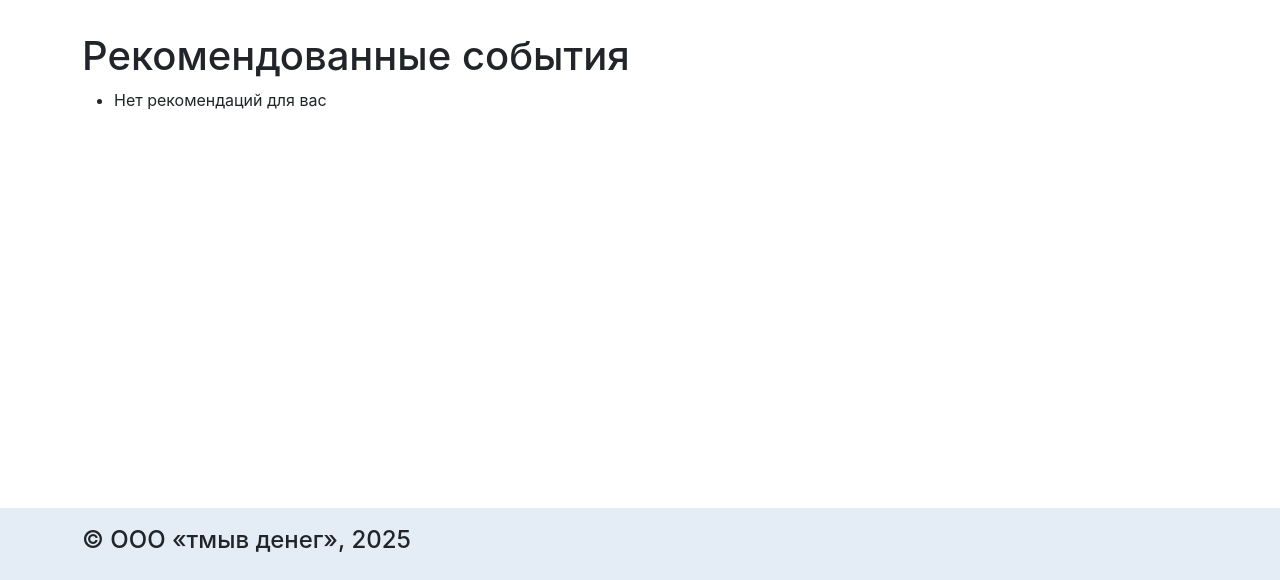
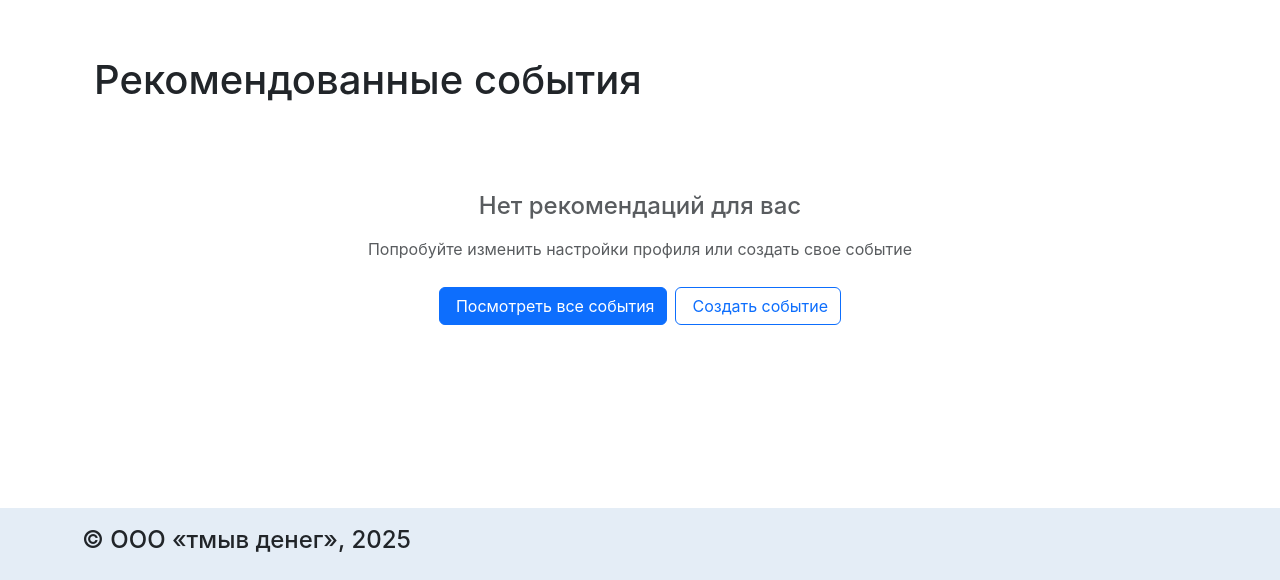
Before and after one commit to Mirvitik/randoccasion, a Django app: page /ru/events/recommended/ in a window 1280 px wide. Shown: the part 220-800 px from the top of the page. Run offline with Django 5.2, Linux system fonts and the light colour scheme; the visitor is signed in with stand-in values (Sample User, id 1); data comes from the database, SQL or seed files in the repository; some libraries are stand-ins or nearby versions.

Commit message:
fix(templates events): fix style and add events:all_events,create_event links

```diff
--- a/randoccasion/templates/events/recommended_events.html
+++ b/randoccasion/templates/events/recommended_events.html
@@ -2,15 +2,36 @@
 {% load i18n static %}
 
 {% block content %}
-<h1>{% translate "Рекомендованные события" %}</h1>
-<ul>
-  {% for event in events %}
-    <li>
-      <a href="{% url 'events:event-detail' event.id %}">{{ event.name }}</a>
-      - {{ event.available_slots }} свободных мест
-    </li>
-  {% empty %}
-    <li>{% translate "Нет рекомендаций для вас" %}</li>
-  {% endfor %}
-</ul>
+<div class="container py-4">
+    <div class="d-flex justify-content-between align-items-center mb-4">
+        <h1 class="mb-0">{% translate "Рекомендованные события" %}</h1>
+    </div>
+    {% if events %}
+        <div class="row g-3">
+            {% for event in events %}
+                {% include "includes/event_card.html" %}
+            {% endfor %}
+        </div>
+    {% else %}
+        <div class="text-center py-5">
+            <div class="mb-3">
+                <i class="fas fa-calendar-times fa-3x text-muted"></i>
+            </div>
+            <h4 class="text-muted mb-3">{% translate "Нет рекомендаций для вас" %}</h4>
+            <p class="text-muted mb-4">{% translate "Попробуйте изменить настройки профиля или создать свое событие" %}</p>
+            <div class="d-flex gap-2 justify-content-center">
+                <a href="{% url 'events:all_events' %}" class="btn btn-primary">
+                    <i class="fas fa-search me-1"></i>
+                    {% translate "Посмотреть все события" %}
+                </a>
+                {% if user.is_authenticated %}
+                    <a href="{% url 'events:create_event' %}" class="btn btn-outline-primary">
+                        <i class="fas fa-plus me-1"></i>
+                        {% translate "Создать событие" %}
+                    </a>
+                {% endif %}
+            </div>
+        </div>
+    {% endif %}
+</div>
 {% endblock content %}
```
